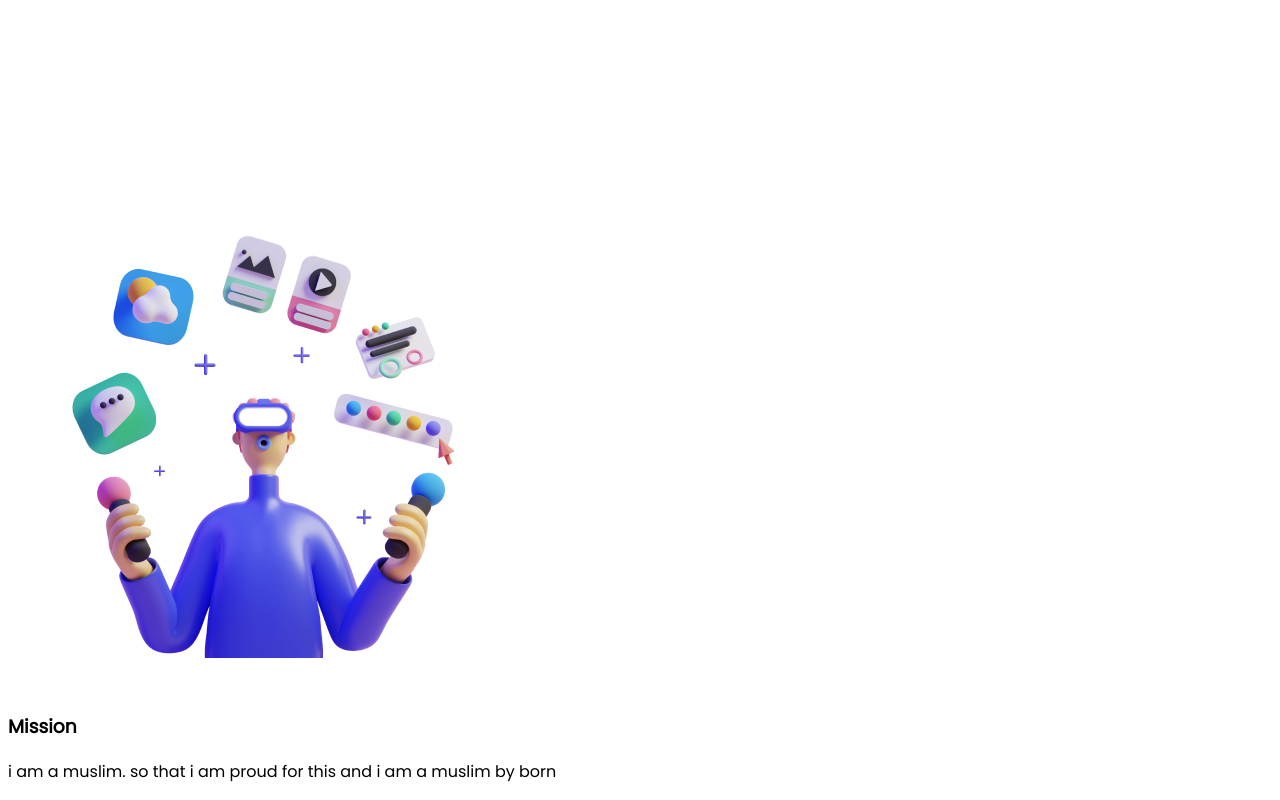
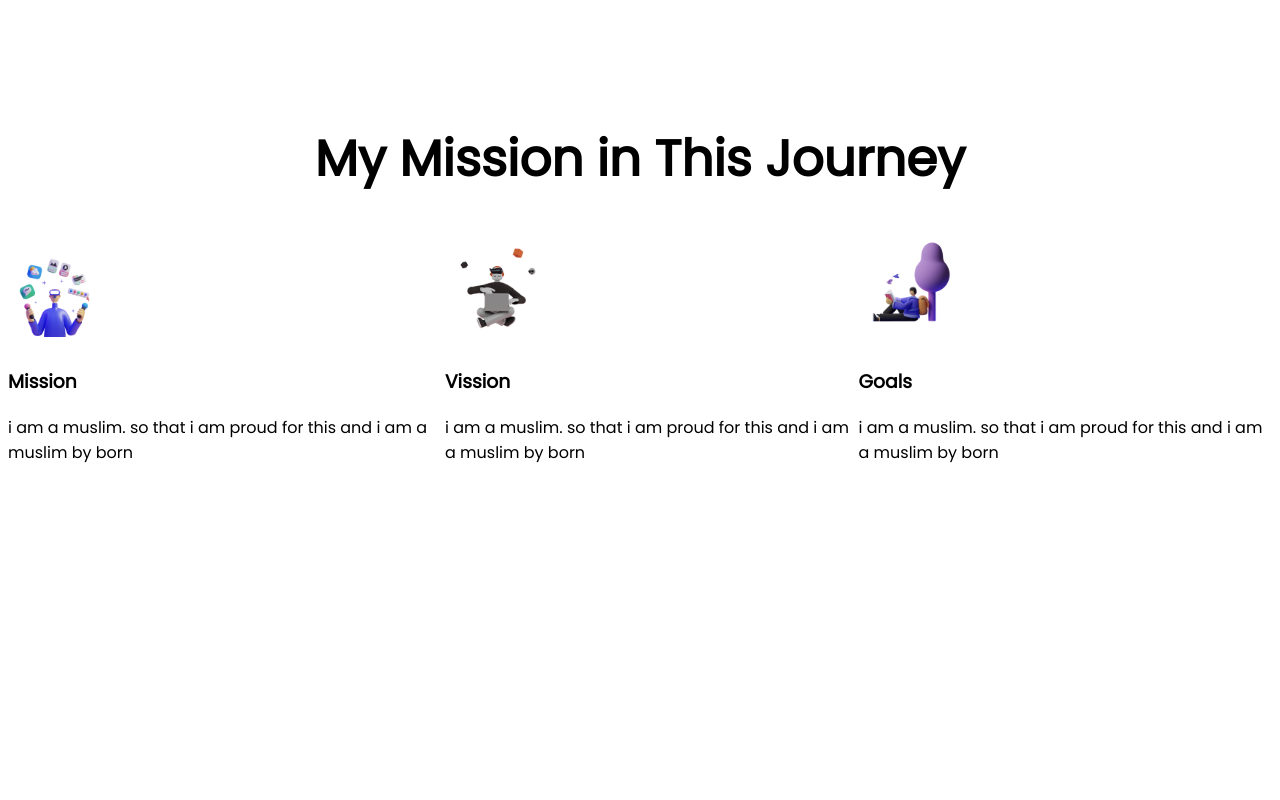
Before and after one commit to yaminhossen/assignment-1, a plain HTML site: page index.html in a window 1280 px wide. Shown: the part 720-1520 px from the top of the page. After the commit the page ends 1251 px from the top, so only its background shows below. Drawn offline with Linux system fonts and the light colour scheme.

Commit message:
section2 image added

```diff
--- a/index.html
+++ b/index.html
@@ -29,16 +29,23 @@
         </div>
     </section>
     <section>
-        <div>
-            <div>
+        <h1 class="text-align">My Mission in This Journey</h1>
+        <div class="flexible">
+            <div class="images-size">
                 <img src="images/illustrators/illustrator-1.png" alt="">
                 <h3>Mission</h3>
                 <p>i am a muslim. so that i am proud for this and i am a muslim by born</p>
             </div>
-            <div>
+            <div class="images-size">
                 <img src="images/illustrators/illustrator-2.png" alt="">
+                <h3>Vission</h3>
+                <p>i am a muslim. so that i am proud for this and i am a muslim by born</p>
             </div>
-            <div></div>
+            <div class="images-size">
+                <img src="images/illustrators/illustrator-3.png" alt="">
+                <h3>Goals</h3>
+                <p>i am a muslim. so that i am proud for this and i am a muslim by born</p>
+            </div>
         </div>
     </section>
 
--- a/style.css
+++ b/style.css
@@ -28,3 +28,9 @@ h2{
     border-radius: 5px;
     padding: 10px 40px;
 }
+.text-align{
+    text-align: center;
+}
+.images-size img{
+    width: 25%;
+}
```
